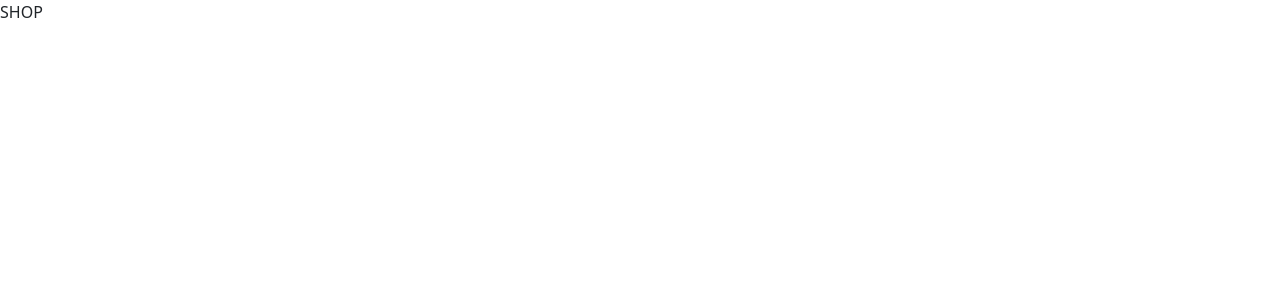
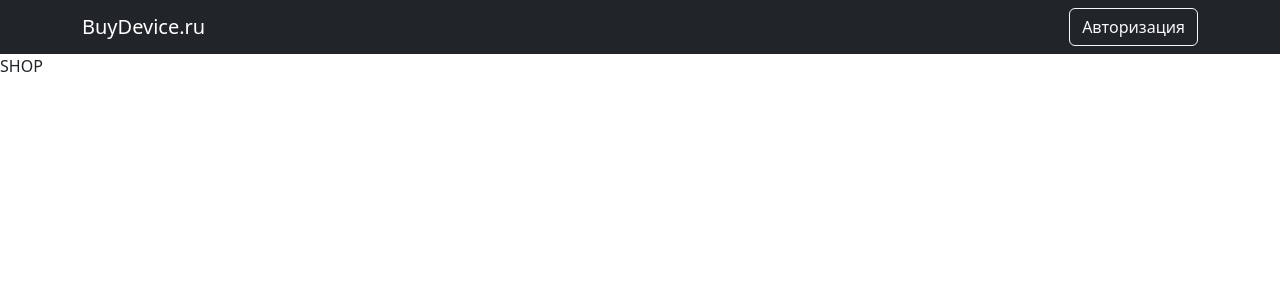
Before and after one commit to SGI12/buy_device, a React (Create React App) app in the folder client/: page / in a window 1280 px wide. Shown: the top 300 px of the page. Built offline with nearby package versions, Linux system fonts and the light colour scheme.

Commit message:
add navbar

```diff
--- a/client/src/App.js
+++ b/client/src/App.js
@@ -1,10 +1,12 @@
 import { BrowserRouter } from "react-router-dom";
 import AppRouter from "./components/AppRouter";
+import NavBar from "./components/NavBar";
 
 
 function App() {
   return (
     <BrowserRouter>
+      <NavBar/>
       <AppRouter />
     </BrowserRouter>
   )
--- /dev/null
+++ b/client/src/components/NavBar.js
@@ -0,0 +1,34 @@
+import React, { useContext } from 'react';
+import { Context } from '../index';
+import Nav from 'react-bootstrap/Nav';
+import Navbar from 'react-bootstrap/Navbar';
+import { NavLink } from 'react-router-dom';
+import { SHOP_ROUTE } from '../utils/const';
+import Container from 'react-bootstrap/Container';
+import Button from 'react-bootstrap/Button';
+import { observer } from 'mobx-react-lite';
+
+const NavBar = observer( () => {
+    const {user} = useContext(Context)
+    return (
+        <div>
+        <Navbar bg="dark" variant="dark">
+        <Container>
+          <NavLink style={{color: 'white', fontSize:'20px', textDecorationLine: 'none'}} to={SHOP_ROUTE}>BuyDevice.ru</NavLink>
+          {user.isAuth ?
+          <Nav className="ml-auto">
+            <Button variant={'outline-light'} >Панель администратора</Button>
+            <Button className="ms-2" variant={'outline-light'} >Выйти</Button>
+          </Nav>
+          :
+          <Nav className="ml-auto">
+            <Button variant={'outline-light'} onClick={() => user.setIsAuth(true)}>Авторизация</Button>
+          </Nav>
+}
+        </Container>
+      </Navbar>
+        </div>
+    );
+});
+
+export default NavBar;
--- a/client/src/pages/Auth.js
+++ b/client/src/pages/Auth.js
@@ -1,10 +1,14 @@
 import React from 'react';
+import Container from 'react-bootstrap/esm/Container';
 
 const Auth = () => {
     return (
-        <div>
+        <Container
+            className='d-flex justify-content-center align-items-center'
+            style={{height: window.innerHeight - 54}}
+        >
             AUTH
-        </div>
+        </Container>
     );
 };
 
```
